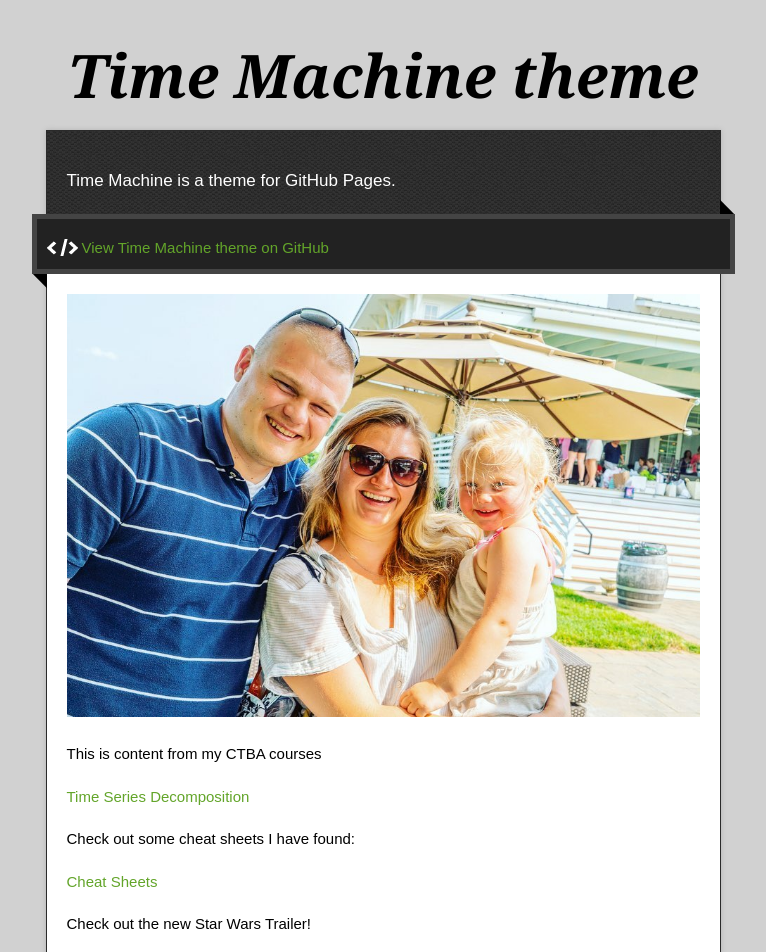
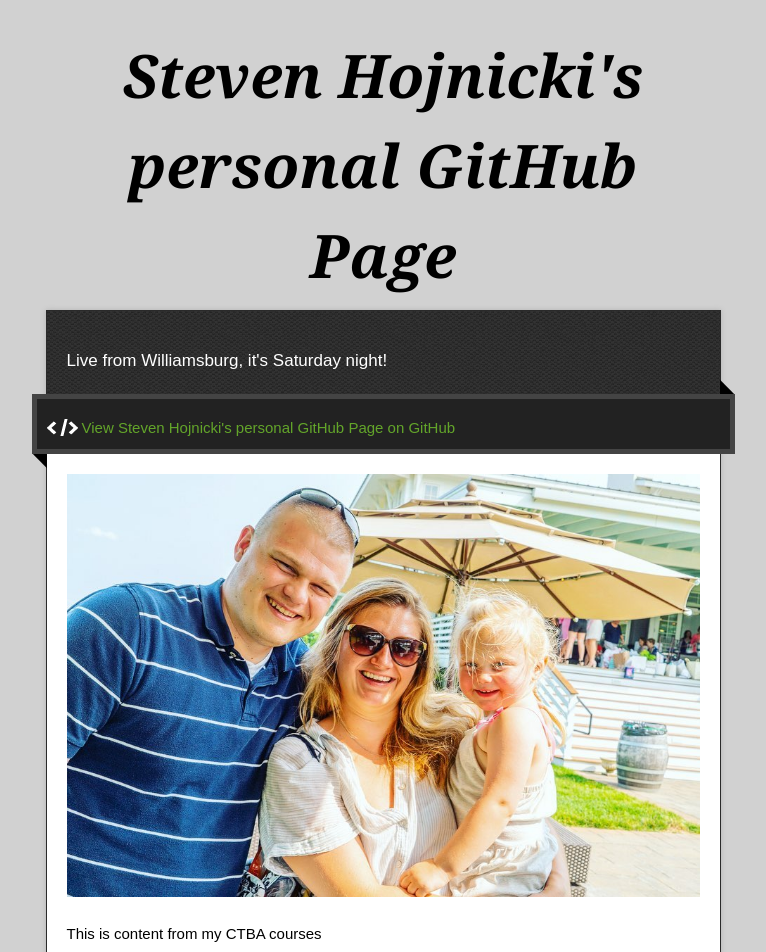
Before and after one commit to Hojnicki/hojnicki.github.io, a Jekyll site: the page built from index.md, in a window 1280 px wide. Shown: the top 952 px of the page, without its empty margins (257-1023 px from the left). Built offline with Jekyll 4.4.1, drawn with Linux system fonts in a browser that asks for light colours; our own code applies the rules of GitHub Pages for plain Markdown files; grey boxes are pictures that could not be loaded.

Commit message:
Update _config.yml

```diff
--- a/_config.yml
+++ b/_config.yml
@@ -1,5 +1,5 @@
-title: Time Machine theme
-description: Time Machine is a theme for GitHub Pages.
+title: Steven Hojnicki's personal GitHub Page
+description: Live from Williamsburg, it's Saturday night!
 show_downloads: false
 google_analytics:
 theme: jekyll-theme-time-machine
```
